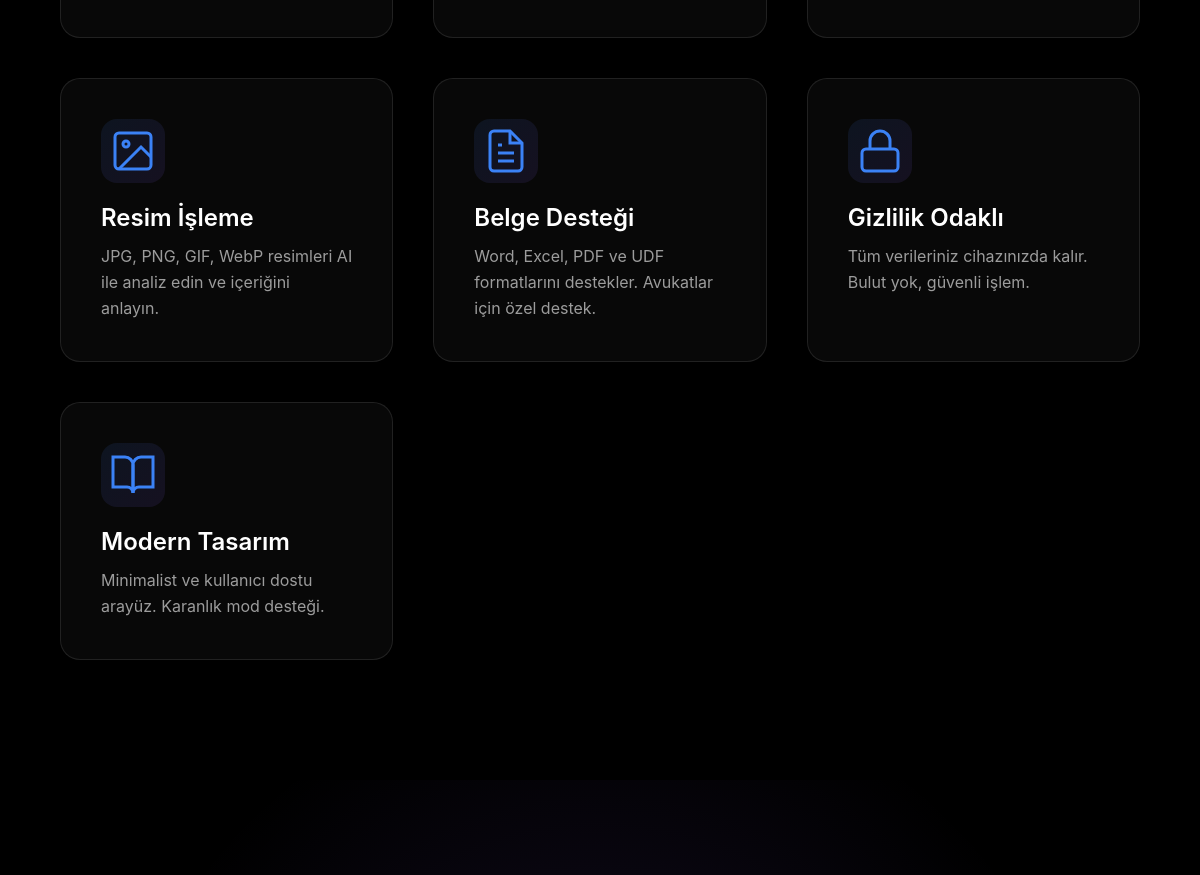
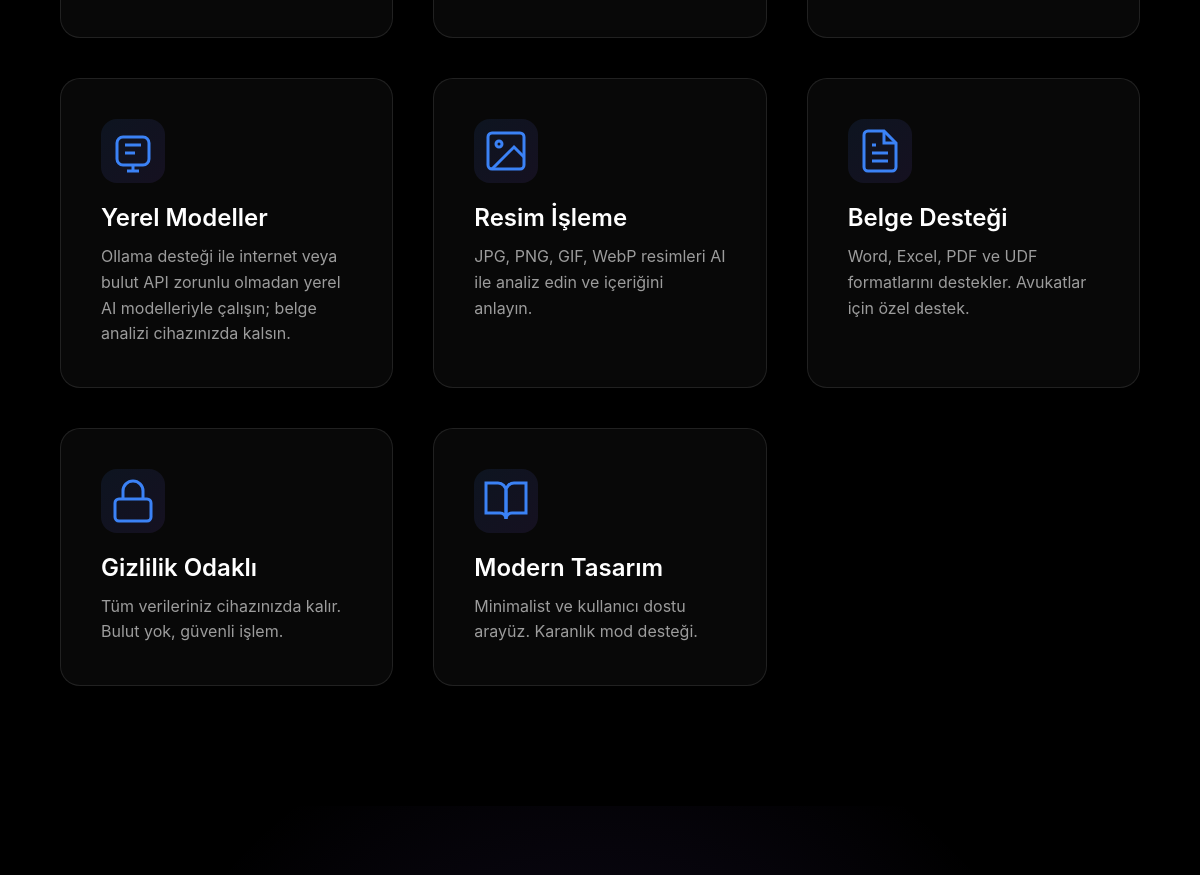
Before and after one commit to kibrit74/FilePeek-AI, an Electron app: page landing-page.html in a window 1200 px wide. Shown: the part 3771-4646 px from the top of the page. Drawn offline with Linux system fonts and the light colour scheme.

Commit message:
feat: promote local model support on landing page

```diff
--- a/landing-page.html
+++ b/landing-page.html
@@ -1531,6 +1531,20 @@
       <div class="feature-card">
         <div class="feature-icon">
           <svg width="48" height="48" viewBox="0 0 24 24" fill="none" stroke="currentColor" stroke-width="2">
+            <rect x="4" y="5" width="16" height="14" rx="3"></rect>
+            <path d="M8 9h8"></path>
+            <path d="M8 13h5"></path>
+            <path d="M12 19v3"></path>
+            <path d="M9 22h6"></path>
+          </svg>
+        </div>
+        <h3 data-tr="Yerel Modeller" data-en="Local Models">Yerel Modeller</h3>
+        <p data-tr="Ollama desteği ile internet veya bulut API zorunlu olmadan yerel AI modelleriyle çalışın; belge analizi cihazınızda kalsın." data-en="Use local AI models through Ollama without requiring internet or cloud APIs; keep document analysis on your device.">Ollama desteği ile internet veya bulut API zorunlu olmadan yerel AI modelleriyle çalışın; belge analizi cihazınızda kalsın.</p>
+      </div>
+
+      <div class="feature-card">
+        <div class="feature-icon">
+          <svg width="48" height="48" viewBox="0 0 24 24" fill="none" stroke="currentColor" stroke-width="2">
             <rect x="3" y="3" width="18" height="18" rx="2" ry="2"></rect>
             <circle cx="8.5" cy="8.5" r="1.5"></circle>
             <polyline points="21 15 16 10 5 21"></polyline>
```
Also changed, not shown: test/landing-download.test.js (+2 -0 lines).
